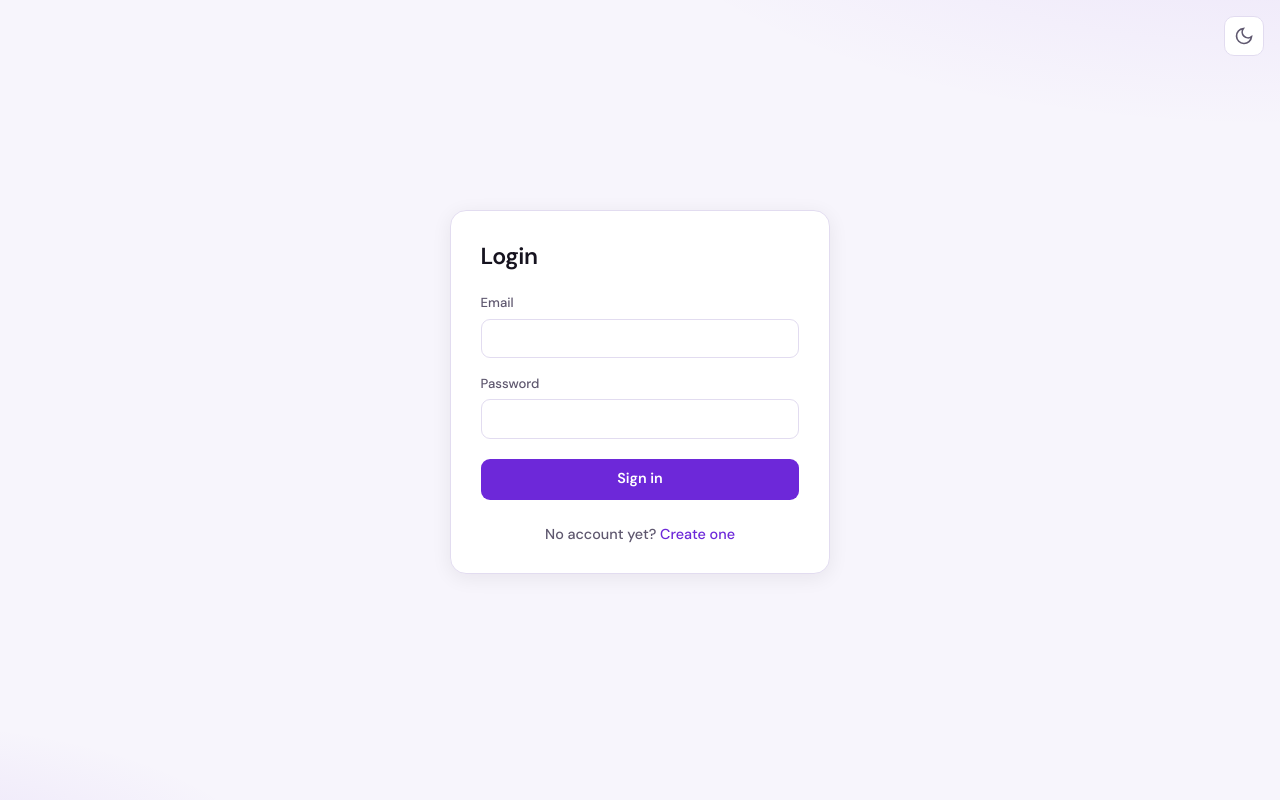
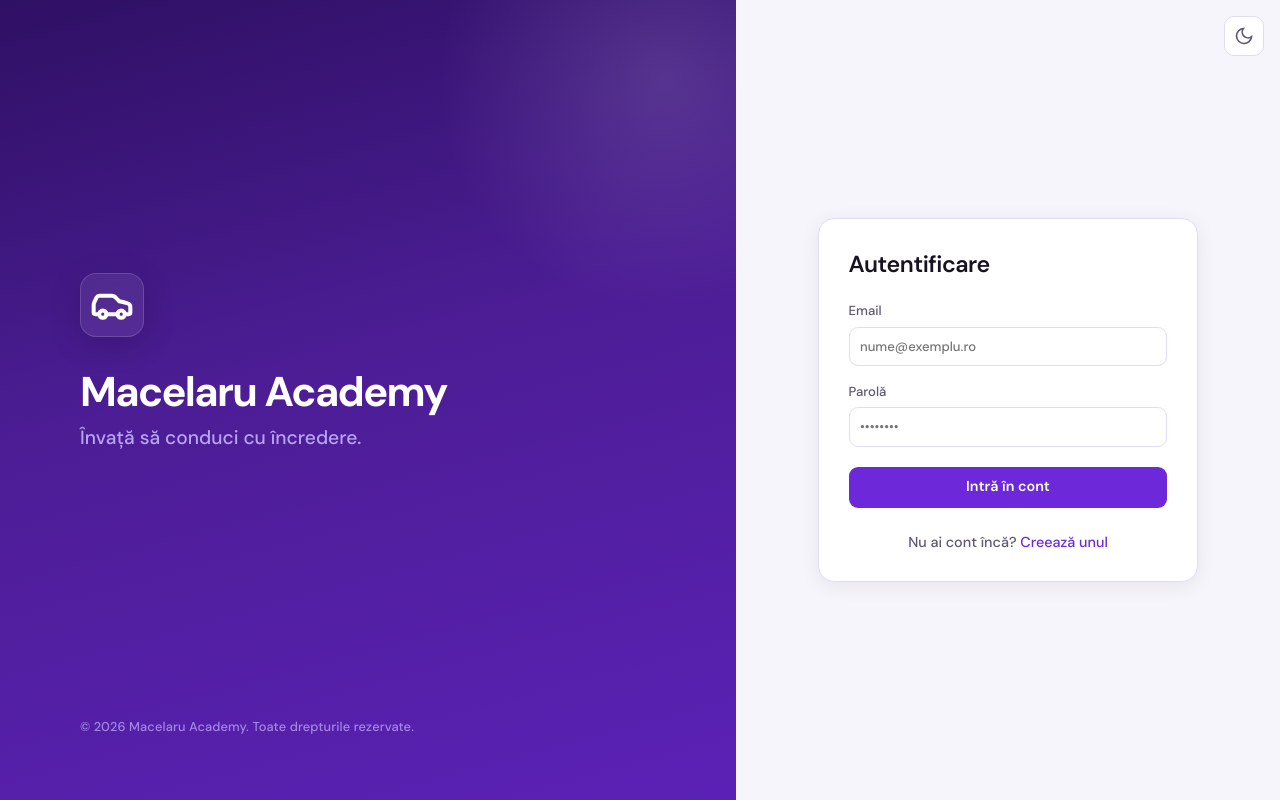
Before and after one commit to omacelaru/DrivingSchoolManagementSystem, a React (Vite) app in the folder frontend/: page /login in a window 1280 px wide. Built offline with nearby package versions, Linux system fonts and the light colour scheme.

Commit message:
[IMPROVE] - redesign login page with split-screen layout and enhanced branding

```diff
--- a/frontend/src/styles.css
+++ b/frontend/src/styles.css
@@ -1194,3 +1194,189 @@ kbd {
   background: var(--surface-muted);
   border: 1px solid var(--border);
 }
+
+/* —— Split-screen Auth layout —— */
+
+.auth-page-split {
+  min-height: 100vh;
+  display: flex;
+  background: var(--bg);
+  position: relative;
+}
+
+.auth-split-left {
+  flex: 1.2;
+  display: flex;
+  flex-direction: column;
+  justify-content: space-between;
+  padding: 4rem 5rem;
+  background: var(--sidebar-bg);
+  color: #ffffff;
+  position: relative;
+  overflow: hidden;
+}
+
+/* Subtle background glowing orb effect */
+.auth-split-left::before {
+  content: "";
+  position: absolute;
+  top: -20%;
+  right: -20%;
+  width: 60%;
+  height: 60%;
+  border-radius: 50%;
+  background: radial-gradient(circle, rgba(255, 255, 255, 0.12) 0%, transparent 70%);
+  pointer-events: none;
+}
+
+.auth-split-right {
+  flex: 1;
+  display: flex;
+  align-items: center;
+  justify-content: center;
+  padding: 3rem 2rem;
+  background: var(--bg);
+  min-width: 420px;
+}
+
+.auth-branding-container {
+  margin: auto 0;
+  max-width: 500px;
+}
+
+.auth-logo {
+  display: inline-flex;
+  align-items: center;
+  justify-content: center;
+  width: 64px;
+  height: 64px;
+  border-radius: 16px;
+  background: rgba(255, 255, 255, 0.08);
+  backdrop-filter: blur(8px);
+  -webkit-backdrop-filter: blur(8px);
+  border: 1px solid rgba(255, 255, 255, 0.15);
+  color: #ffffff;
+  margin-bottom: 2rem;
+  box-shadow: 0 8px 32px 0 rgba(0, 0, 0, 0.15);
+}
+
+.auth-title {
+  font-size: 2.6rem;
+  font-weight: 800;
+  margin: 0 0 0.5rem;
+  letter-spacing: -0.04em;
+  color: #ffffff;
+  line-height: 1.15;
+}
+
+.auth-subtitle {
+  font-size: 1.2rem;
+  font-weight: 450;
+  color: var(--sidebar-muted);
+  margin: 0 0 3.5rem;
+  line-height: 1.4;
+  opacity: 0.9;
+}
+
+.auth-features {
+  display: flex;
+  flex-direction: column;
+  gap: 2rem;
+}
+
+.auth-feature-item {
+  display: flex;
+  gap: 1.25rem;
+  align-items: flex-start;
+}
+
+.auth-feature-icon {
+  font-size: 1.4rem;
+  background: rgba(255, 255, 255, 0.06);
+  padding: 0.6rem;
+  border-radius: 12px;
+  border: 1px solid rgba(255, 255, 255, 0.08);
+  display: flex;
+  align-items: center;
+  justify-content: center;
+  flex-shrink: 0;
+}
+
+.auth-feature-text h3 {
+  font-size: 1.05rem;
+  font-weight: 600;
+  color: #ffffff;
+  margin: 0 0 0.25rem;
+}
+
+.auth-feature-text p {
+  font-size: 0.88rem;
+  color: var(--sidebar-muted);
+  margin: 0;
+  line-height: 1.45;
+  opacity: 0.85;
+}
+
+.auth-footer-credit {
+  font-size: 0.8rem;
+  color: var(--sidebar-muted);
+  opacity: 0.7;
+  letter-spacing: 0.01em;
+}
+
+.auth-right-container {
+  width: 100%;
+  max-width: 380px;
+  display: flex;
+  flex-direction: column;
+  align-items: center;
+}
+
+.auth-mobile-logo-header {
+  display: none;
+}
+
+/* Responsive adjustments */
+@media (max-width: 900px) {
+  .auth-page-split {
+    flex-direction: column;
+  }
+
+  .auth-split-left {
+    display: none;
+  }
+
+  .auth-split-right {
+    min-width: 0;
+    padding: 3rem 1.5rem;
+    flex: 1;
+  }
+
+  .auth-mobile-logo-header {
+    display: flex;
+    flex-direction: column;
+    align-items: center;
+    gap: 0.5rem;
+    margin-bottom: 2rem;
+    text-align: center;
+  }
+
+  .auth-mobile-logo-header .auth-logo {
+    width: 52px;
+    height: 52px;
+    border-radius: 12px;
+    background: var(--accent-soft);
+    border: 1px solid var(--border);
+    color: var(--accent);
+    margin-bottom: 0.5rem;
+    box-shadow: var(--shadow-sm);
+  }
+
+  .auth-mobile-logo-header h2 {
+    font-size: 1.4rem;
+    font-weight: 750;
+    margin: 0;
+    color: var(--text);
+    letter-spacing: -0.02em;
+  }
+}
--- a/frontend/src/ui/LoginPage.tsx
+++ b/frontend/src/ui/LoginPage.tsx
@@ -38,30 +38,67 @@ export function LoginPage(): JSX.Element {
   }
 
   return (
-    <div className="auth-page">
+    <div className="auth-page-split">
       <div className="auth-theme-corner">
         <ThemeToggle />
       </div>
-      <div className="centered-page">
+
+      {/* Left side: branding/logo/hero */}
+      <div className="auth-split-left">
+        <div className="auth-branding-container">
+          <div className="auth-logo">
+            <svg width="44" height="44" viewBox="0 0 24 24" fill="none" stroke="currentColor" strokeWidth="2.2" strokeLinecap="round" strokeLinejoin="round">
+              <path d="M19 17h2c.6 0 1-.4 1-1v-3c0-.9-.7-1.7-1.5-1.9C18.7 10.6 16 10 16 10s-1.3-1.4-2.2-2.3c-.5-.4-1.1-.7-1.8-.7H5c-.6 0-1.1.4-1.4.9l-1.4 2.9A3.7 3.7 0 0 0 2 12v4c0 .6.4 1 1 1h2" />
+              <circle cx="7" cy="17" r="2" />
+              <path d="M9 17h6" />
+              <circle cx="17" cy="17" r="2" />
+            </svg>
+          </div>
+          <h1 className="auth-title">Macelaru Academy</h1>
+          <p className="auth-subtitle">Învață să conduci cu încredere.</p>
+        </div>
+
+        <div className="auth-footer-credit">
+          © {new Date().getFullYear()} Macelaru Academy. Toate drepturile rezervate.
+        </div>
+      </div>
+
+      {/* Right side: Login form */}
+      <div className="auth-split-right">
+        <div className="auth-right-container">
+          {/* Logo visible only on mobile/small screens */}
+          <div className="auth-mobile-logo-header">
+            <div className="auth-logo">
+              <svg width="28" height="28" viewBox="0 0 24 24" fill="none" stroke="currentColor" strokeWidth="2.2" strokeLinecap="round" strokeLinejoin="round">
+                <path d="M19 17h2c.6 0 1-.4 1-1v-3c0-.9-.7-1.7-1.5-1.9C18.7 10.6 16 10 16 10s-1.3-1.4-2.2-2.3c-.5-.4-1.1-.7-1.8-.7H5c-.6 0-1.1.4-1.4.9l-1.4 2.9A3.7 3.7 0 0 0 2 12v4c0 .6.4 1 1 1h2" />
+                <circle cx="7" cy="17" r="2" />
+                <path d="M9 17h6" />
+                <circle cx="17" cy="17" r="2" />
+              </svg>
+            </div>
+            <h2>Macelaru Academy</h2>
+          </div>
+
           <form className="card" onSubmit={handleSubmit}>
-        <h1>Login</h1>
+            <h1>Autentificare</h1>
             <label>
               Email
-          <input type="email" value={email} onChange={(e) => setEmail(e.target.value)} required />
+              <input type="email" value={email} onChange={(e) => setEmail(e.target.value)} placeholder="nume@exemplu.ro" required />
             </label>
             <label>
-          Password
-          <input type="password" value={password} onChange={(e) => setPassword(e.target.value)} required />
+              Parolă
+              <input type="password" value={password} onChange={(e) => setPassword(e.target.value)} placeholder="••••••••" required />
             </label>
             {error && <p className="error">{error}</p>}
             <button className="btn btn-primary" disabled={loading} type="submit">
-          {loading ? "Signing in..." : "Sign in"}
+              {loading ? "Se autentifică..." : "Intră în cont"}
             </button>
             <p>
-          No account yet? <Link to="/register">Create one</Link>
+              Nu ai cont încă? <Link to="/register">Creează unul</Link>
             </p>
           </form>
         </div>
       </div>
+    </div>
   );
 }
```
Lines whose indentation alone changed are shown as unchanged.
